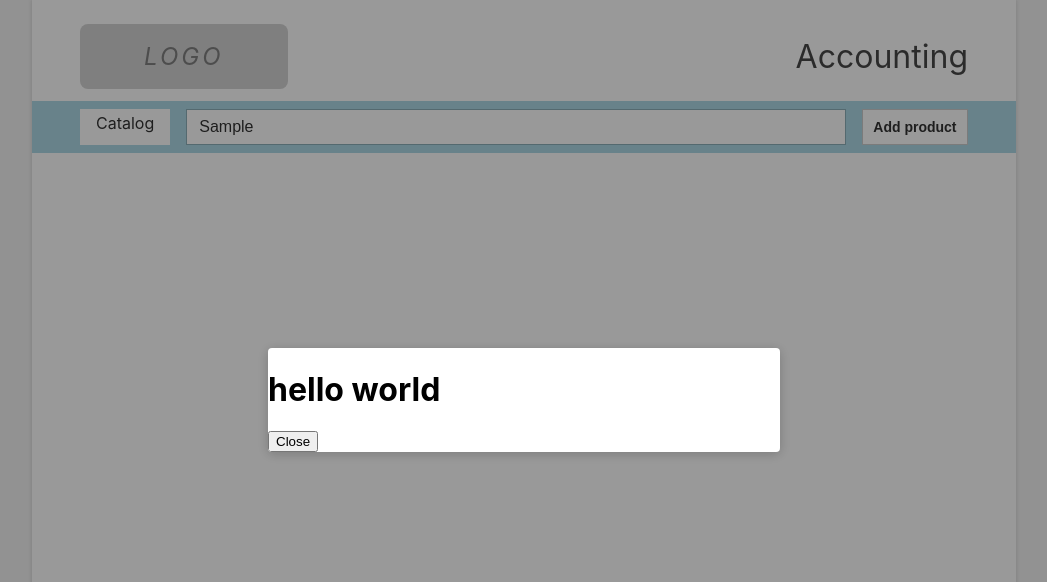
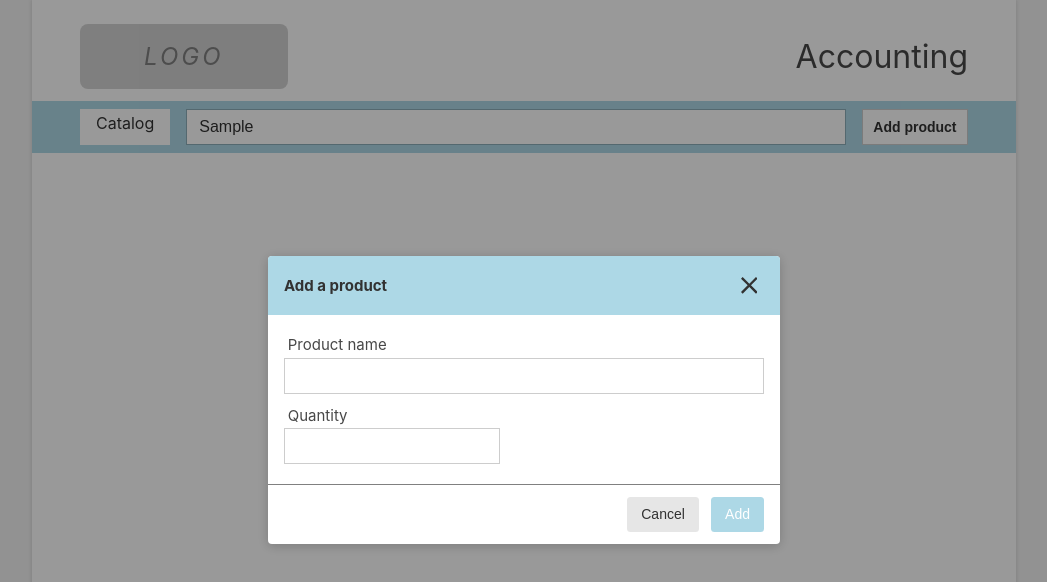
Before and after one commit to artischockee/shop-accounting, a React (Create React App) app: page / in a window 1280 px wide. Both pictures are taken after typing "Sample" into the empty fields and a click on the button "Add product". Shown: the top 582 px of the page, without its empty margins (116-1163 px from the left). Built offline with nearby package versions, Linux system fonts and the light colour scheme.

Commit message:
Implement the form dialog

```diff
--- a/src/components/AddProdDialog.js
+++ b/src/components/AddProdDialog.js
@@ -1,14 +1,66 @@
 import React from 'react';
 import PropTypes from 'prop-types';
+import { addProduct } from '../actions';
+import SVGClose from '../svg-components/Close';
 
-const AddProdDialog = (props) => (
-  <div className="fullscreen-wrapper">
-    <div className="add-prod-dialog">
-      <h1>hello world</h1>
-      <button onClick={props.dialogClose}>Close</button>
+const AddProdDialog = ({
+  dialogClose,
+  dispatch
+}) => {
+  let productName;
+  let productQuantity;
+
+  return (
+    <div className="fullscreen-wrapper">
+      <form className="add-prod-dialog"
+        onSubmit={(e) => {
+          e.preventDefault();
+
+          if (
+            !productName.value.trim() ||
+            isNaN(productQuantity.value)
+          ) {
+            return;
+          }
+
+          dispatch(addProduct(productName.value, Number(productQuantity.value)));
+
+          productName.value = '';
+          productQuantity.value = '';
+
+          dialogClose();
+        }}
+      >
+        <div className="add-prod-dialog__title">
+          <p className="title__text">Add a product</p>
+          <button type="button" className="title__button" onClick={dialogClose}>
+            <SVGClose className="button__svg" />
+          </button>
+        </div>
+
+        <div className="add-prod-dialog__body">
+          <div className="body__field">
+            <label className="field__label" htmlFor="name">Product name</label>
+            <input type="text" className="field__input" id="name"
+              ref={node => (productName = node)}
+            />
+          </div>
+          <div className="body__field">
+            <label className="field__label" htmlFor="quantity">Quantity</label>
+            <input type="text" className="field__input field__input_type_number" id="quantity"
+              ref={node => (productQuantity = node)}
+            />
+          </div>
+        </div>
+
+        <div className="add-prod-dialog__controls">
+          <button type="button" className="controls__button" onClick={dialogClose}>Cancel</button>
+          <button type="submit" className="controls__button controls__button_primary">Add</button>
+        </div>
+      </form>
     </div>
-  </div>
-);
+  );
+};
 
 AddProdDialog.propTypes = {
   dialogClose: PropTypes.func.isRequired
```
